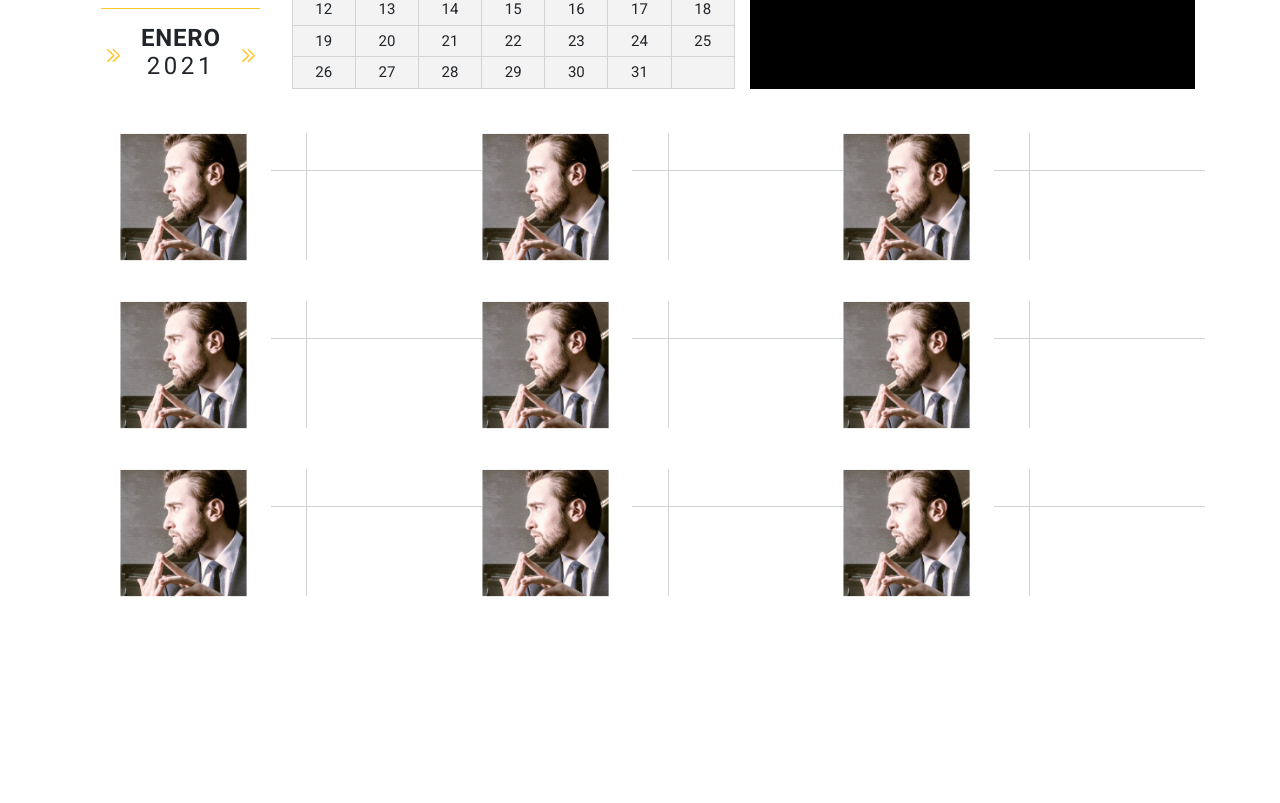
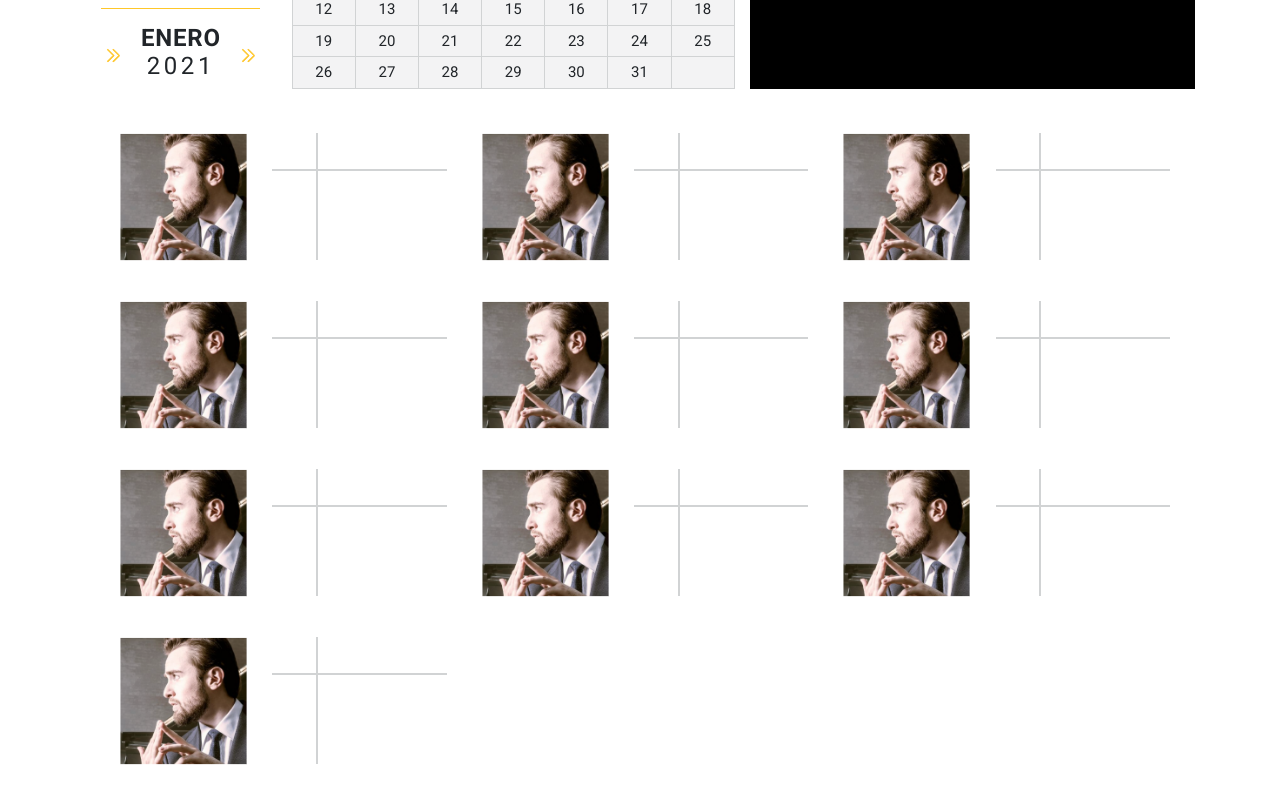
Before and after one commit to jomarz/tempo-front, a Vue app: page / in a window 1280 px wide. Shown: the part 1220-2023 px from the top of the page. Before the commit the page ends 1897 px from the top, so only its background shows below. Built offline with nearby package versions, Linux system fonts and the light colour scheme.

Commit message:
Style small box

```diff
--- a/src/components/ArticleGrid.vue
+++ b/src/components/ArticleGrid.vue
@@ -2,7 +2,7 @@
     <div class="article-grid event-grid container flex-wrap">
         <template v-if="contentType === 'event'">
             <template v-for="content in contentList" :key="content">
-                <div class="col-md-4">
+                <div class="col-md-4 small-box-container">
                     <content-small-box />
                 </div>
             </template>
@@ -24,7 +24,7 @@ export default {
 
     setup () {
         const contentType = "event";
-        const contentList = [1,2,3,4,5,6,7,8,9];
+        const contentList = [1,2,3,4,5,6,7,8,9,10];
         return { contentType, contentList };
     }
 }
@@ -34,5 +34,8 @@ export default {
     .article-grid.container {
         display: flex;
         padding: 40px 25px 0 0;
+        .small-box-container {
+            padding-left: 20px;
+        }
     }
 </style>
--- a/src/components/ContentSmallBox.vue
+++ b/src/components/ContentSmallBox.vue
@@ -1,18 +1,20 @@
 <template>
     <div class="content-small-box container">
+        <div class="row">
             <div class="col-5 thumbnail">
                 <img src="../assets/img/Pictures/thumbnail1.png" alt="">
             </div>
             <div class="col-7 box_info container">
-                <div class="row box-title-row">
-                    <div class="col-2"></div>
-                    <div class="col-10 box-title"></div>
+                <div class="row box-title-row no-gutters">
+                    <div class="col-3"></div>
+                    <div class="col-9 box-title"></div>
                 </div>
-                <div class="row box-content-row">
-                    <div class="col-2 box-day"></div>
-                    <div class="col-10 box-content"></div>
+                <div class="row box-content-row no-gutters">
+                    <div class="col-3 box-day"></div>
+                    <div class="col-9 box-content"></div>
                 </div>
             </div>
+        </div>
     </div>
 </template>
 
@@ -24,23 +26,29 @@ export default {
 
 <style lang="scss" scoped>
     .content-small-box {
-        display: flex;
-        box-sizing: content-box;
-        height: 128px;
-        margin-left: 20px;
+        //display: flex;
+        //box-sizing: content-box;
         margin-bottom: 40px;
         .thumbnail img {
-                height: 128px;
+            height: 128px;
+        }
+        .box_info.container {
+            padding-left: 25px;
+            padding-right: 0px;
         }
         .box-title-row {
-            border-bottom: 1px solid #d1d3d4;
+            border-bottom: 2px solid #d1d3d4;
             height: 30%
+        }
+        .box-title-row, .box-content-row {
+            margin-left: 0px;
+            margin-right: 0px;
         }
         .box-content-row {
             height: 70%;
         }
         .box-content, .box-title {
-            border-left: 1px solid #d1d3d4;
+            border-left: 2px solid #d1d3d4;
         }
     }
 </style>
```
